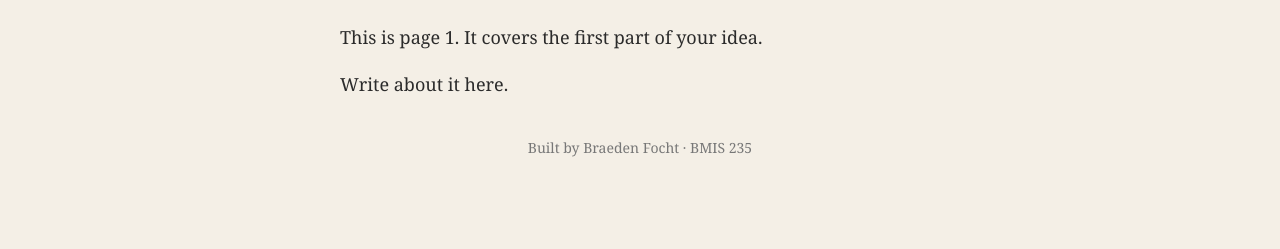
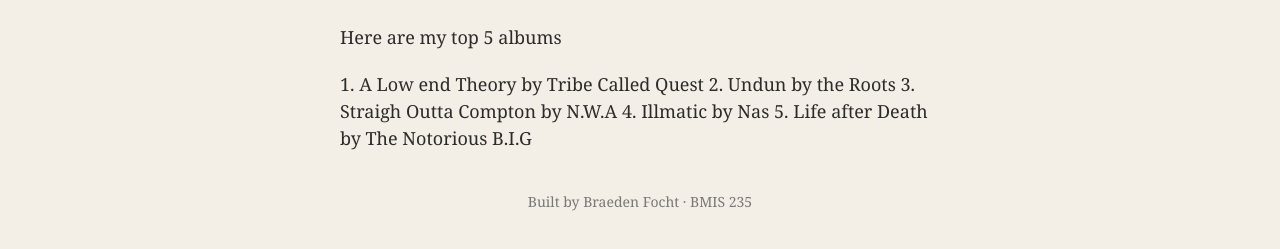
Before and after one commit to bfocht-code/bmis235-html-3pt2, a plain HTML site: page Genre1.html in a window 1280 px wide. Shown: the part 171-420 px from the top of the page. Drawn offline with Linux system fonts and the light colour scheme.

Commit message:
Update Rap page with top 5 albums
Added a list of top 5 rap albums to the page.

```diff
--- a/Genre1.html
+++ b/Genre1.html
@@ -29,8 +29,8 @@
 </nav>
 
 <h1>Rap</h1>
-<p>This is page 1. It covers the first part of your idea.</p>
-<p>Write about it here.</p>
+<p>Here are my top 5 albums</p>
+<p>1. A Low end Theory by Tribe Called Quest 2. Undun by the Roots 3. Straigh Outta Compton by N.W.A 4. Illmatic by Nas 5. Life after Death by The Notorious B.I.G</p>
 
 <!-- Footer: fill in your name -->
 <footer>Built by Braeden Focht &middot; BMIS 235</footer>
```
